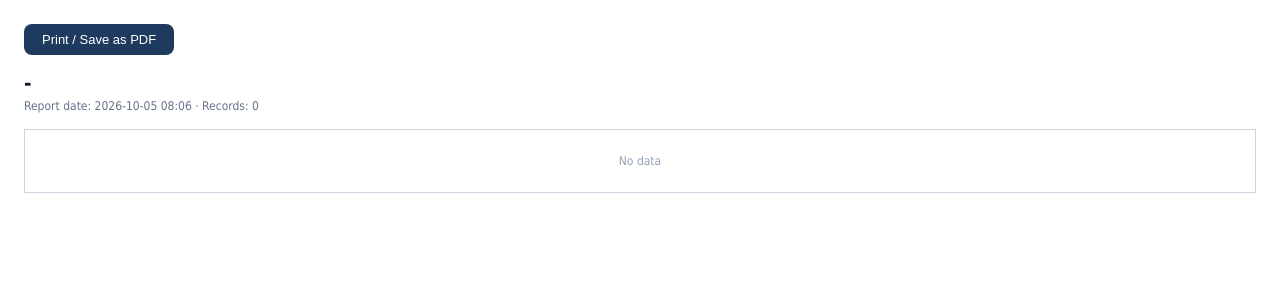
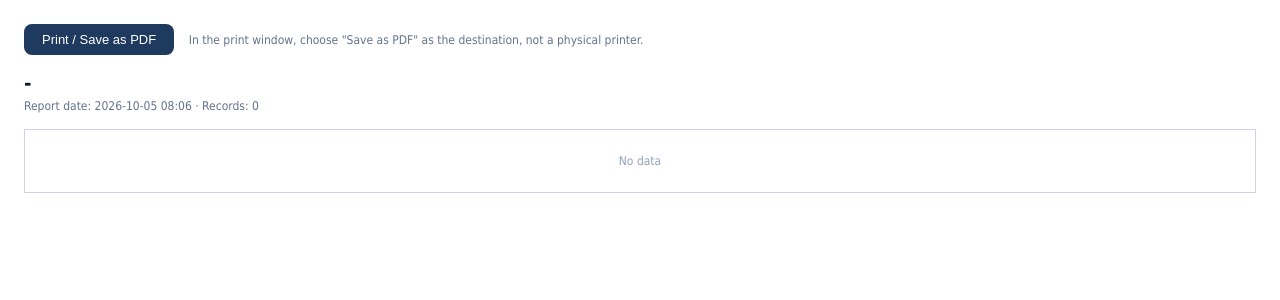
Before and after one commit to rooty22/SolidFamily, a PHP site: the page made by app/Views/admin/reports/print.php in a window 1280 px wide. Shown: the top 300 px of the page. Run offline with PHP 8.4, Linux system fonts and the light colour scheme; the template is opened without the code that fills it, so the values that code supplies are empty.

Commit message:
fix: add member row numbering and stop auto-print freezing on offline printer
- members list: add # column
- reports/print: remove auto window.print() on load, guard against repeated clicks, add Save as PDF hint

Co-Authored-By: Claude Sonnet 5.5 <noreply@anthropic.com>

```diff
--- a/app/Views/admin/members/index.php
+++ b/app/Views/admin/members/index.php
@@ -92,6 +92,7 @@ $hasFilters = ($paymentStatus !== '' || $accountStatus !== '' || $q !== '');
     <table class="table-modern">
         <thead>
             <tr>
+                <th style="width:48px">#</th>
                 <th><?= __('name') ?></th>
                 <th><?= __('mobile') ?></th>
                 <th><?= __('national_id') ?></th>
@@ -103,8 +104,9 @@ $hasFilters = ($paymentStatus !== '' || $accountStatus !== '' || $q !== '');
             </tr>
         </thead>
         <tbody>
-            <?php foreach ($members as $m): [$label, $variant] = status_badge($m['status']); ?>
+            <?php $rowNo = 0; foreach ($members as $m): [$label, $variant] = status_badge($m['status']); $rowNo++; ?>
             <tr>
+                <td class="font-numeric text-slate-500 fw-bold"><?= $rowNo ?></td>
                 <td class="fw-bold text-slate-900">
                     <a href="<?= url('admin/members/' . $m['id']) ?>" class="text-slate-900 hover:text-sky-600 text-decoration-none">
                         <?= e($m['name']) ?>
@@ -154,7 +156,7 @@ $hasFilters = ($paymentStatus !== '' || $accountStatus !== '' || $q !== '');
             <?php endforeach; ?>
             <?php if (empty($members)): ?>
             <tr>
-                <td colspan="8" class="p-0">
+                <td colspan="9" class="p-0">
                     <div class="empty-state">
                         <i class="bi bi-people text-3xl text-slate-400 mb-2"></i>
                         <span><?= __('no_members_recorded') ?></span>
--- a/app/Views/admin/reports/print.php
+++ b/app/Views/admin/reports/print.php
@@ -21,6 +21,8 @@ $align = is_rtl() ? 'right' : 'left';
         h1 { font-size: 20px; margin: 0 0 4px; }
         .meta { color: #64748b; font-size: 12px; margin-bottom: 16px; }
         .actions { margin-bottom: 16px; }
+        .actions .hint { color: #64748b; font-size: 12px; margin-inline-start: 10px; }
+        .actions button:disabled { opacity: .6; cursor: default; }
         .actions button { padding: 8px 18px; border: 0; border-radius: 8px; background: #1e3a5f; color: #fff; font-size: 13px; cursor: pointer; }
         table { width: 100%; border-collapse: collapse; font-size: 12px; }
         th, td { border: 1px solid #cbd5e1; padding: 6px 8px; text-align: <?= $align ?>; }
@@ -36,7 +38,10 @@ $align = is_rtl() ? 'right' : 'left';
     </style>
 </head>
 <body>
-    <div class="actions"><button type="button" onclick="window.print()"><?= is_rtl() ? 'طباعة / حفظ كملف PDF' : 'Print / Save as PDF' ?></button></div>
+    <div class="actions">
+        <button type="button" id="print-btn"><?= is_rtl() ? 'طباعة / حفظ كملف PDF' : 'Print / Save as PDF' ?></button>
+        <span class="hint"><?= is_rtl() ? 'في نافذة الطباعة اختر الوجهة "حفظ كملف PDF" (Save as PDF) وليس الطابعة.' : 'In the print window, choose "Save as PDF" as the destination, not a physical printer.' ?></span>
+    </div>
     <h1><?= e(site_name()) ?> - <?= e($title) ?></h1>
     <div class="meta"><?= is_rtl() ? 'تاريخ التقرير:' : 'Report date:' ?> <?= date('Y-m-d H:i') ?> · <?= is_rtl() ? 'عدد السجلات:' : 'Records:' ?> <?= count($rows) ?></div>
     <table>
@@ -52,6 +57,21 @@ $align = is_rtl() ? 'right' : 'left';
         <?php endif; ?>
         </tbody>
     </table>
-    <script>window.addEventListener('load', function () { setTimeout(function () { window.print(); }, 300); });</script>
+    <script>
+        // Printing only starts from the button, never automatically, and never twice at once.
+        // (Auto-printing with an offline default printer left Windows stuck on "Waiting for printer connection".)
+        (function () {
+            var busy = false;
+            document.getElementById('print-btn').addEventListener('click', function () {
+                if (busy) { return; }
+                busy = true;
+                var btn = this;
+                btn.disabled = true;
+                try { window.print(); } finally {
+                    setTimeout(function () { busy = false; btn.disabled = false; }, 2000);
+                }
+            });
+        })();
+    </script>
 </body>
 </html>
```
